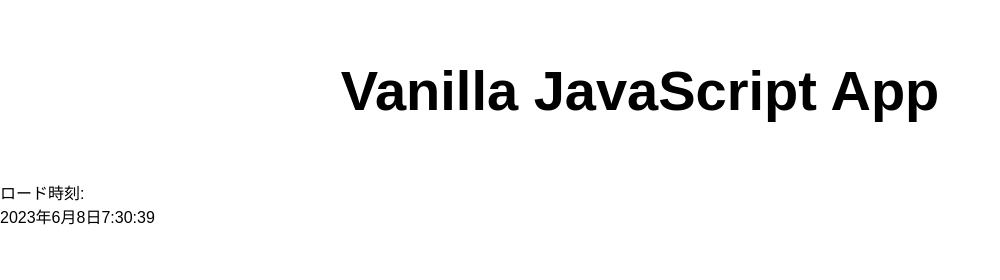
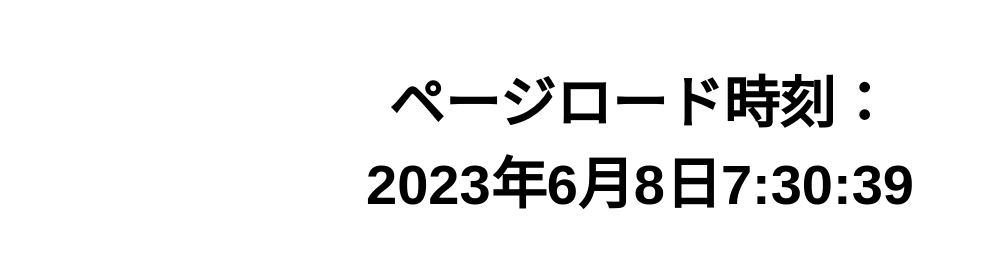
Before and after one commit to KenichiIshikawa/staticwebapptest, a website: page src/index.html in a window 1280 px wide. Shown: the whole page, without its empty margins (0-1000 px from the left). Drawn offline with Linux system fonts and the light colour scheme.

Commit message:
タイトル変更

```diff
--- a/src/index.html
+++ b/src/index.html
@@ -37,10 +37,10 @@
 </script>
 <body onload="LoadProc();">
   <main>
-    <h1>Vanilla JavaScript App</h1>
+    <h1>ページロード時刻：<div id="DateTimeDisp"></div></h1>
   </main>
-  ロード時刻:
-   <div id="DateTimeDisp"></div>
+
+
 </body>
 
 </html>
```
